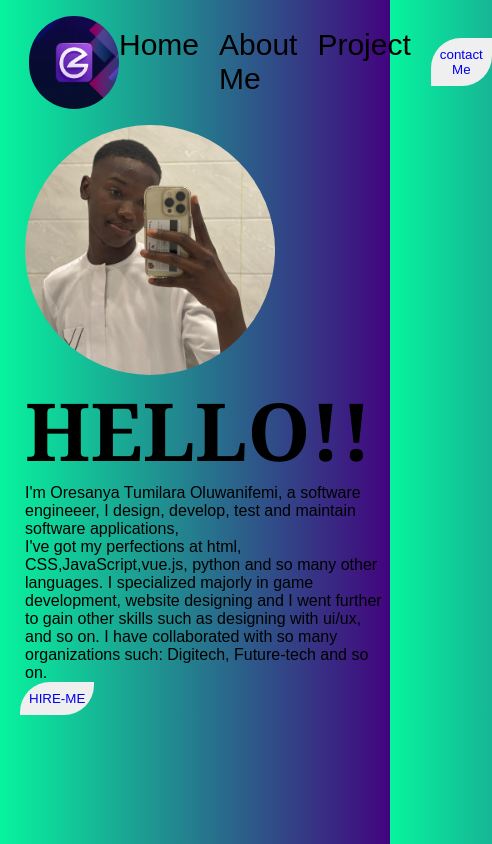
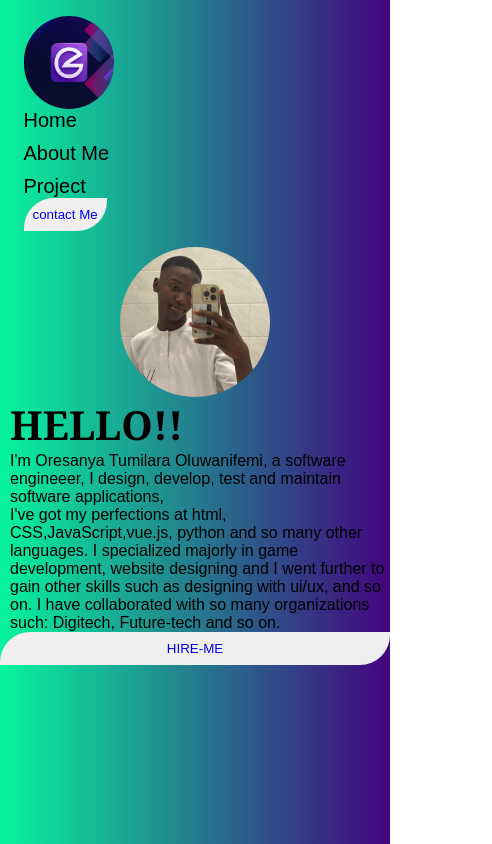
Before and after one commit to TUMILARA0407/PORTFOLIO, a plain HTML site: page about.html in a window 390 px wide. Shown: the whole page, 492 px wide, since content can reach past the window. Drawn offline with Linux system fonts and the light colour scheme.

Commit message:
Update about.css

```diff
--- a/about.css
+++ b/about.css
@@ -1,80 +1,117 @@
-*{
+ * {
     margin: 0;
     padding: 0;
     box-sizing: border-box;
     font-family: Arial, Helvetica, sans-serif;
 }
-body{
+
+body {
     background: linear-gradient(to left, #42047e, #07f49e);
 }
-.navbar{
-    margin: 12px 25px;
+
+.navbar {
+    margin: 12px 5%;
     display: flex;
     align-items: center;
     justify-content: space-between;
     padding: 4px;
 }
-.logo{
+
+.logo {
     width: 90px;
+    border-radius: 45px;
+}
 
-    border-radius: 45px;
-
-
-}
-.menu{
+.menu {
     display: flex;
     gap: 20px;
 }
-.menu a{
-    text-decoration:none;
-    color: black ;
+
+.menu a {
+    text-decoration: none;
+    color: black;
     font-size: 30px;
-
 }
 
-.btn{
+.btn {
     display: block;
-    gap: 20px;
+    margin-left: 20px;
     padding: 9px;
-
-
     text-decoration: none;
     border: none;
     border-bottom-right-radius: 30px;
     border-top-left-radius: 30px;
-
 }
 
-.btn{
-    display: block;
-    margin-left: 20px;
-    padding: 9px;
-    text-decoration: none;
-    border-top-left-radius: 30px;
-    border-bottom-right-radius:30px ;
-
-}
-.btn a{
+.btn a {
     text-decoration: none;
 }
 
-.profile{
+.profile {
     margin: auto;
     object-fit: cover;
     height: 250px;
-    margin-left: 25px;
-    display: block;
     width: 250px;
     border-radius: 125px;
-    align-items: center;
+    display: block;
+}
 
-}
-h1{
+h1 {
     font-size: 80px;
     font-family: Georgia, 'Times New Roman', Times, serif;
     margin-left: 25px;
+}
 
-}
-P{
+p {
     margin-left: 25px;
 }
+
+
+@media (max-width: 768px) {
+    .navbar {
+        flex-direction: column;
+        align-items: flex-start;
+    }
+
+    .menu {
+        flex-direction: column;
+        gap: 10px;
+    }
+
+    .menu a {
+        font-size: 24px;
+    }
+
+    .btn {
+        margin-left: 0;
+        width: 100%;
+    }
+
+    .profile {
+        height: 200px;
+        width: 200px;
+    }
+
+    h1 {
+        font-size: 50px;
+        margin-left: 10px;
+    }
+    p {
+        margin-left: 10px;
+    }
+}
+
+@media (max-width: 480px) {
+    .menu a {
+        font-size: 20px;
+    }
+
+    h1 {
+        font-size: 40px;
+    }
+
+    .profile {
+        height: 150px;
+        width: 150px;
+    }
+}
```
